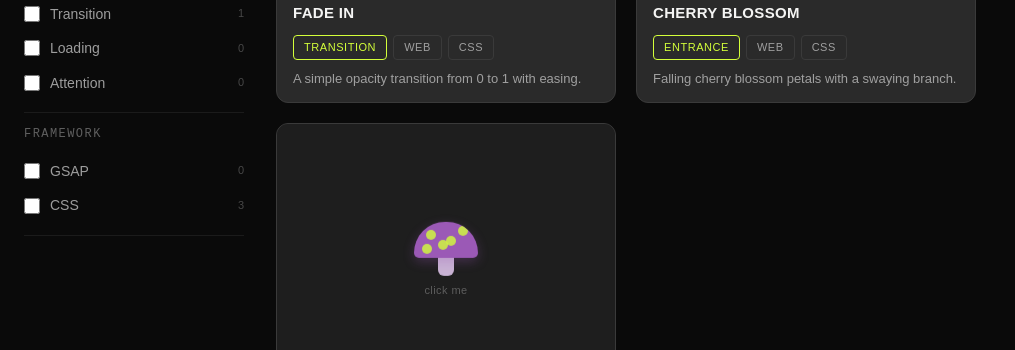
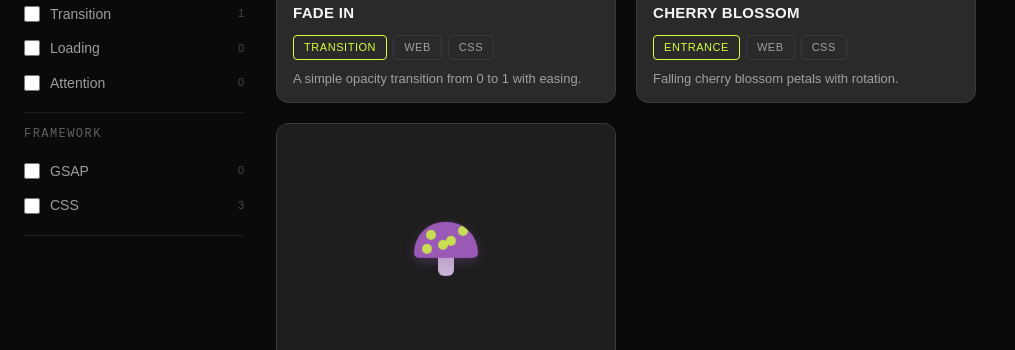
Before and after one commit to kucar37/owow-atlas, a React (Vite) app: page / in a window 1280 px wide. Shown: the part 345-695 px from the top of the page, without its empty margins (0-1015 px from the left). Built offline with nearby package versions, Linux system fonts and the light colour scheme; a web font is replaced by a local one.

Commit message:
fix: changed descriptions

```diff
--- a/src/App.jsx
+++ b/src/App.jsx
@@ -22,7 +22,7 @@ const ANIMATIONS = [
     category: 'Entrance',
     platforms: ['Web'],
     library: 'CSS',
-    description: 'Falling cherry blossom petals with a swaying branch.',
+    description: 'Falling cherry blossom petals with rotation.',
     component: <CherryBlossom />,
   },
   {
--- a/src/components/Animations/Mushroom.jsx
+++ b/src/components/Animations/Mushroom.jsx
@@ -21,7 +21,6 @@ export default function Mushroom() {
             <div className={styles.dot} style={{ top: '22px', left: '8px' }} />
           </div>
           <div className={styles.stem} />
-          <div className={styles.hoverHint}>click me</div>
         </div>
       ) : (
         <div className={styles.explosion}>
```
